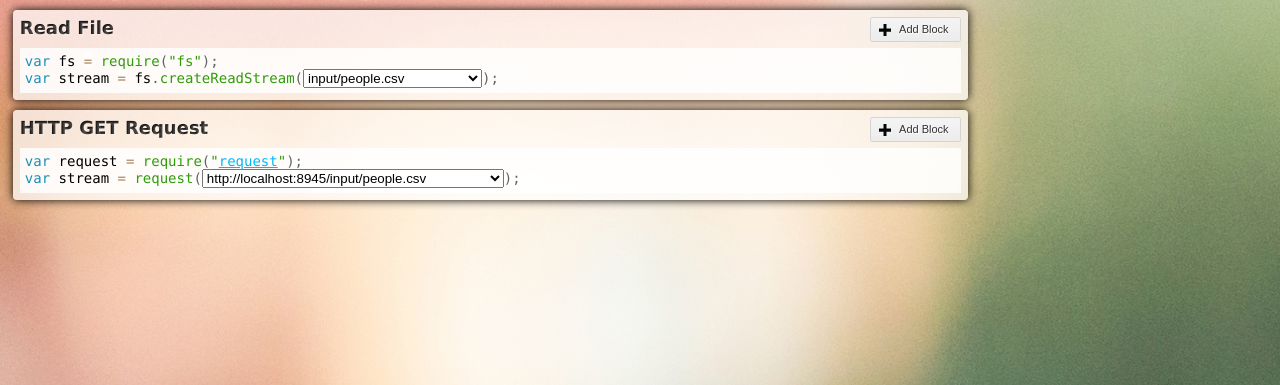
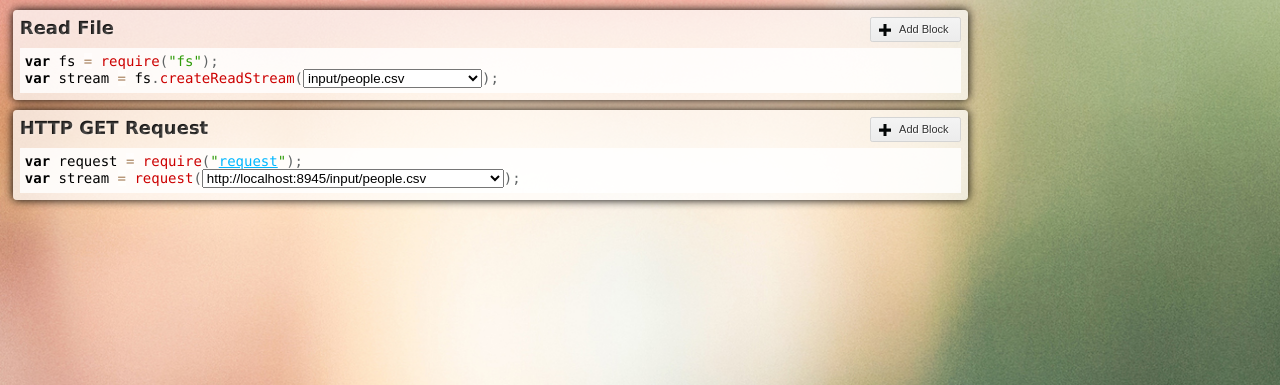
Before and after one commit to jeresig/node-stream-playground, a Node server app: page / in a window 1280 px wide. Shown: the part 48-433 px from the top of the page. Run offline with Node 20, Linux system fonts and the light colour scheme; some libraries are stand-ins or nearby versions.

Commit message:
Tweak syntax colors a bit.

```diff
--- a/public/stylesheets/prism.css
+++ b/public/stylesheets/prism.css
@@ -129,9 +129,12 @@ pre[class*="language-"]:after {
 .token.selector,
 .token.attr-name,
 .token.string,
-.token.function,
 .token.builtin {
   color: #2f9c0a;
+}
+
+.token.function {
+  color: #CC0000;
 }
 
 .token.operator,
@@ -146,7 +149,9 @@ pre[class*="language-"]:after {
 .token.attr-value,
 .token.keyword,
 .token.class-name {
-  color: #1990b8;
+  /*color: #1990b8;*/
+  color: #000;
+  font-weight: bold;
 }
 
 .token.regex,
```
